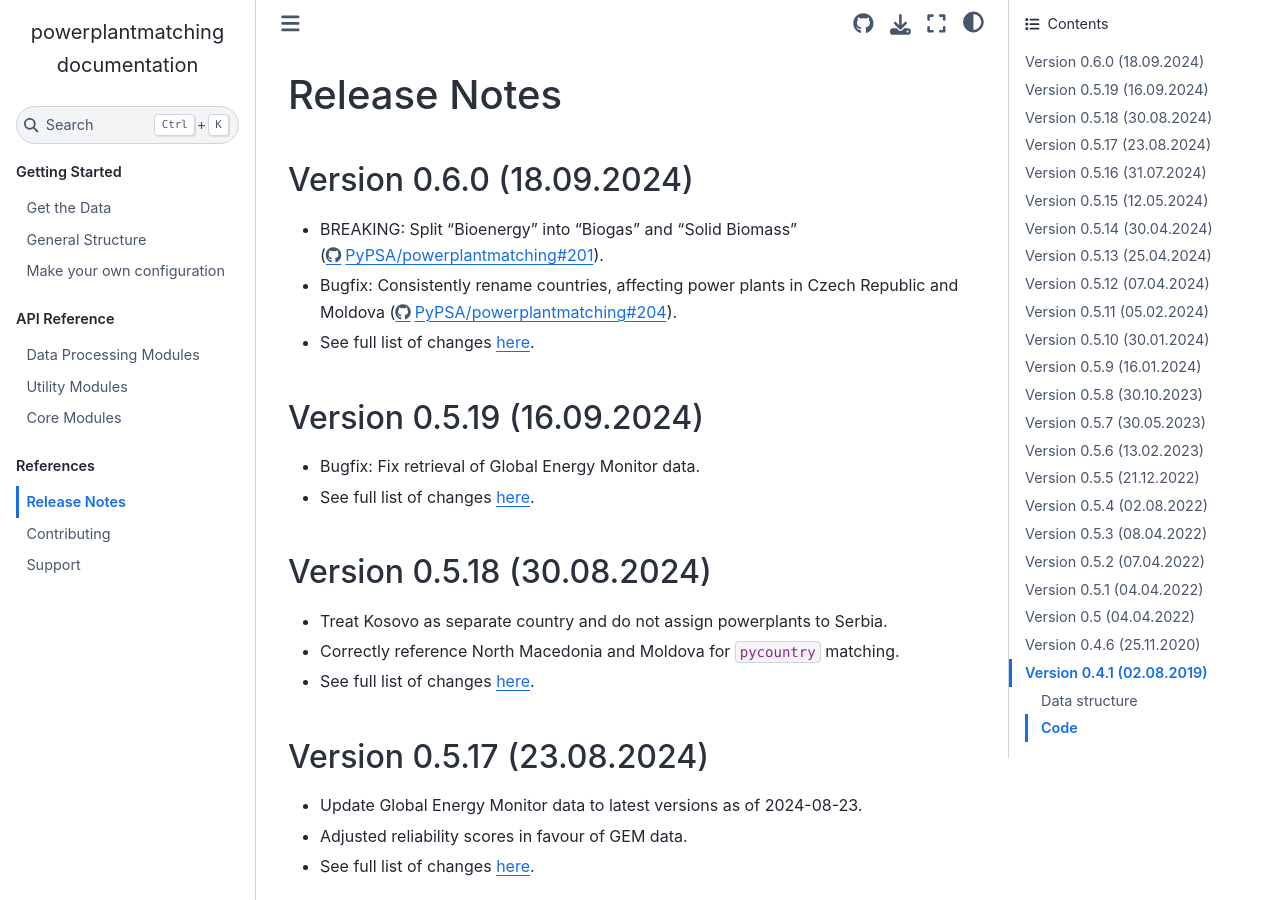
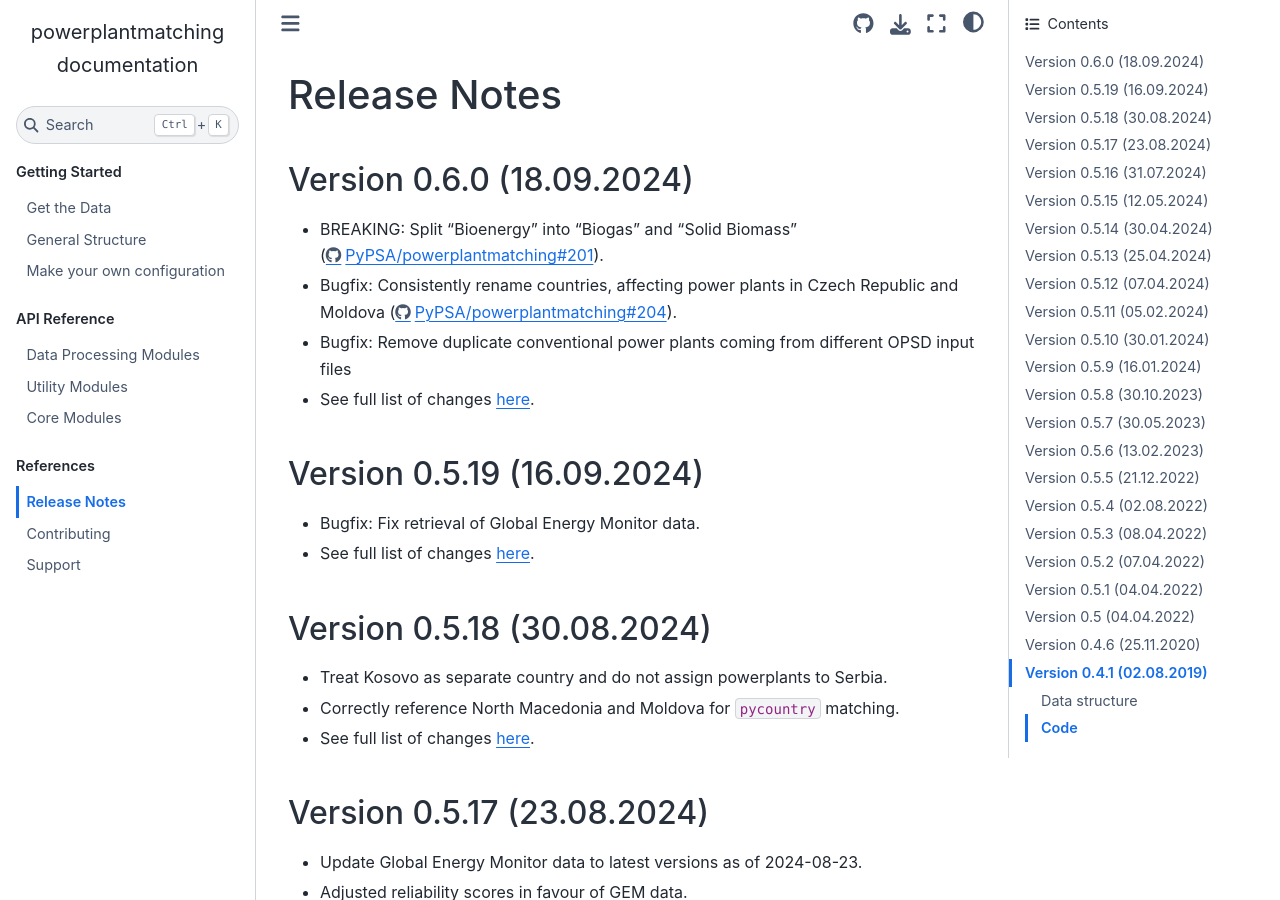
Before and after one commit to PyPSA/powerplantmatching, a Sphinx documentation site: the page built from doc/release-notes.rst, in a window 1280 px wide and 900 px high. Built offline with Sphinx 7.4.7 and the Sphinx Book theme 1.1.4, drawn with Linux system fonts in a browser that asks for light colours; pages that are not in the unit, such as notebooks, are missing from menus.

Commit message:
add release note

```diff
--- a/doc/release-notes.rst
+++ b/doc/release-notes.rst
@@ -12,6 +12,8 @@ Version 0.6.0 (18.09.2024)
 
 * Bugfix: Consistently rename countries, affecting power plants in Czech Republic and
   Moldova (https://github.com/PyPSA/powerplantmatching/pull/204).
+
+* Bugfix: Remove duplicate conventional power plants coming from different OPSD input files
 
 * See full list of changes `here <https://github.com/PyPSA/powerplantmatching/releases/tag/v0.6.0>`__.
 
```
